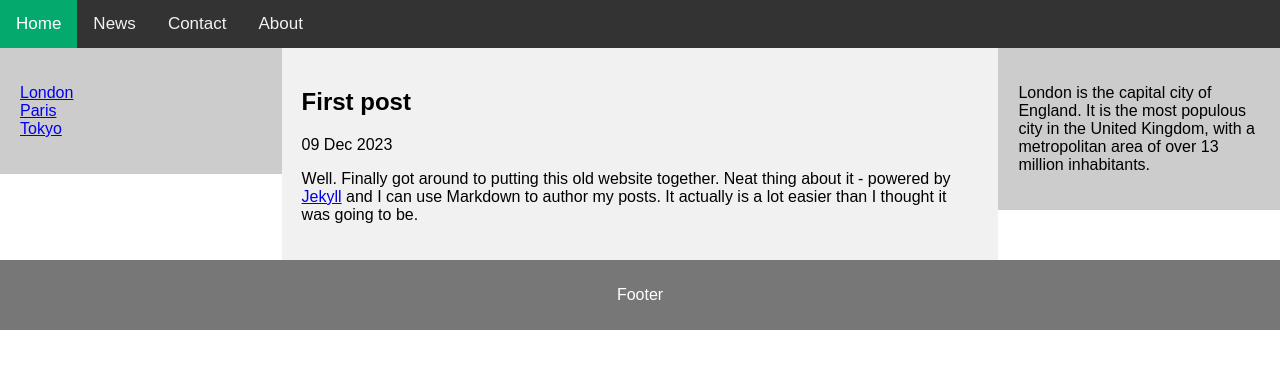
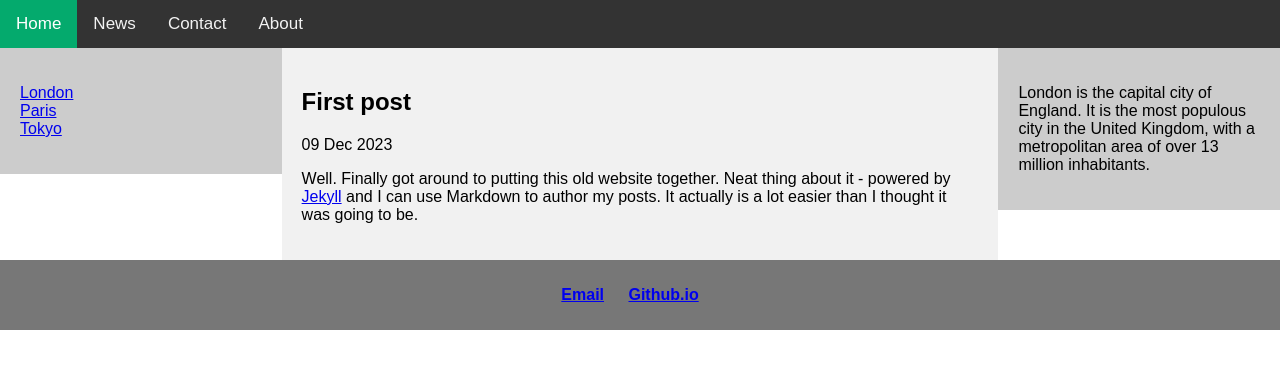
Before and after one commit to hoAngnaMPHan/apmaths.github.io, a Jekyll site: the page built from _posts/2023-12-09-first-post.md, in a window 1280 px wide. Shown: the top 369 px of the page. Built offline with Jekyll 4.4.1, drawn with Linux system fonts in a browser that asks for light colours.

Commit message:
Update style.html

```diff
--- a/_layouts/style.html
+++ b/_layouts/style.html
@@ -114,7 +114,12 @@ footer {
   text-align: center;
   color: white;
   margin-bottom: 0;
+ text-decoration: none;
 }
+footer ul { padding: 0px; list-style: none; font-weight: bold; }
+footer ul li { display: inline; margin-right: 20px; }
+
+
 
 /* Responsive layout - makes the two columns/boxes stack on top of each other instead of next to each other, on small screens */
 @media (max-width: 800px) {
@@ -171,9 +176,7 @@ nav,  .rnav {display: none;}
   </div>
 </section>
 
-<footer>
-  <p>Footer</p>
-</footer>
+{% include footer.html %}
 
 </body>
 </html>
```
